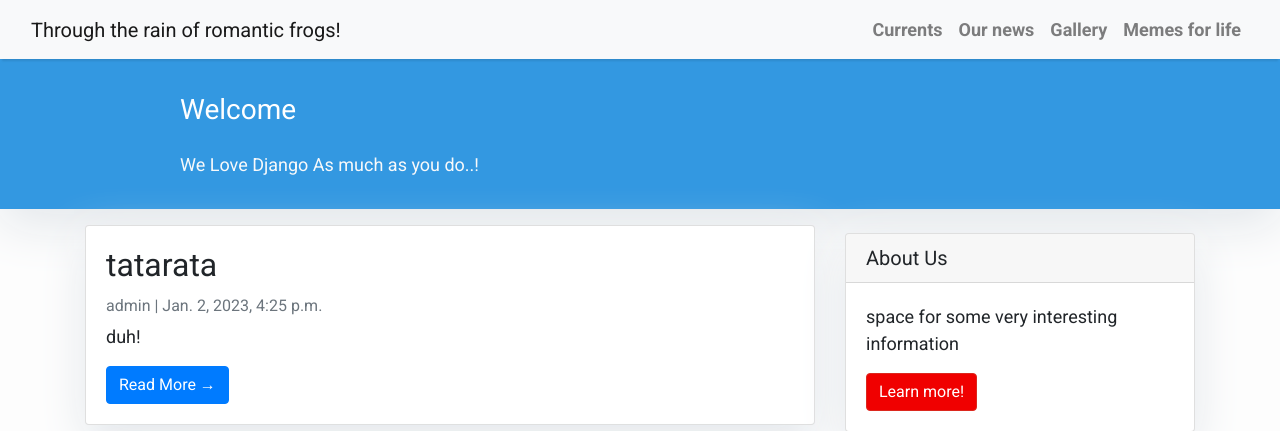
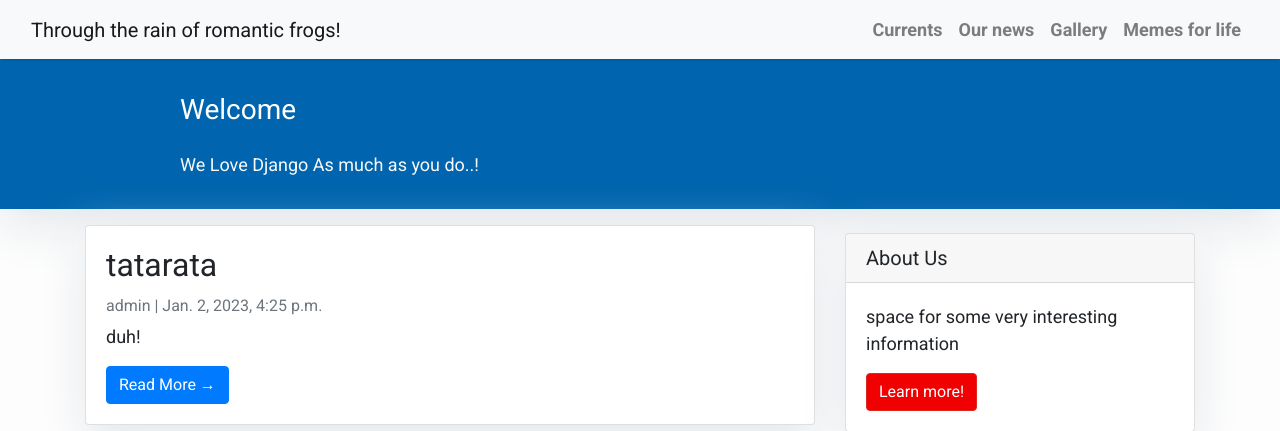
Before and after one commit to touhf/django_project, a Django app: page / in a window 1280 px wide. Shown: the top 431 px of the page. Run offline with Django 4.2, Linux system fonts and the light colour scheme; data comes from the database, SQL or seed files in the repository; some libraries are stand-ins or nearby versions.

Commit message:
changed header color
changed the color to a darker one - would love to change the entire theme into something dark too

```diff
--- a/templates/base.html
+++ b/templates/base.html
@@ -26,7 +26,7 @@
                 border-color: #dc281e;
             }
             .masthead {
-                background: #3398E1;
+                background: #0065ae;
                 height: auto;
                 padding-bottom: 15px;
                 box-shadow: 0 16px 48px #E3E7EB;
```
